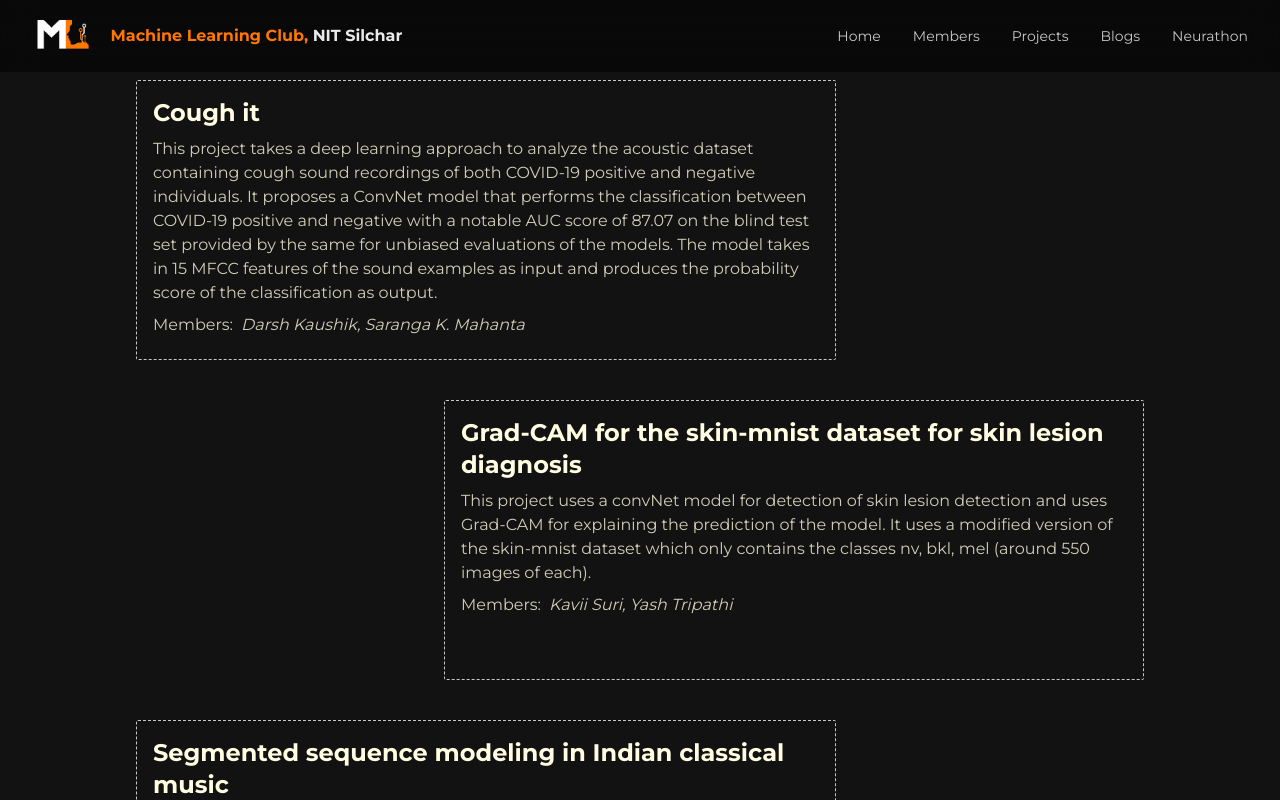
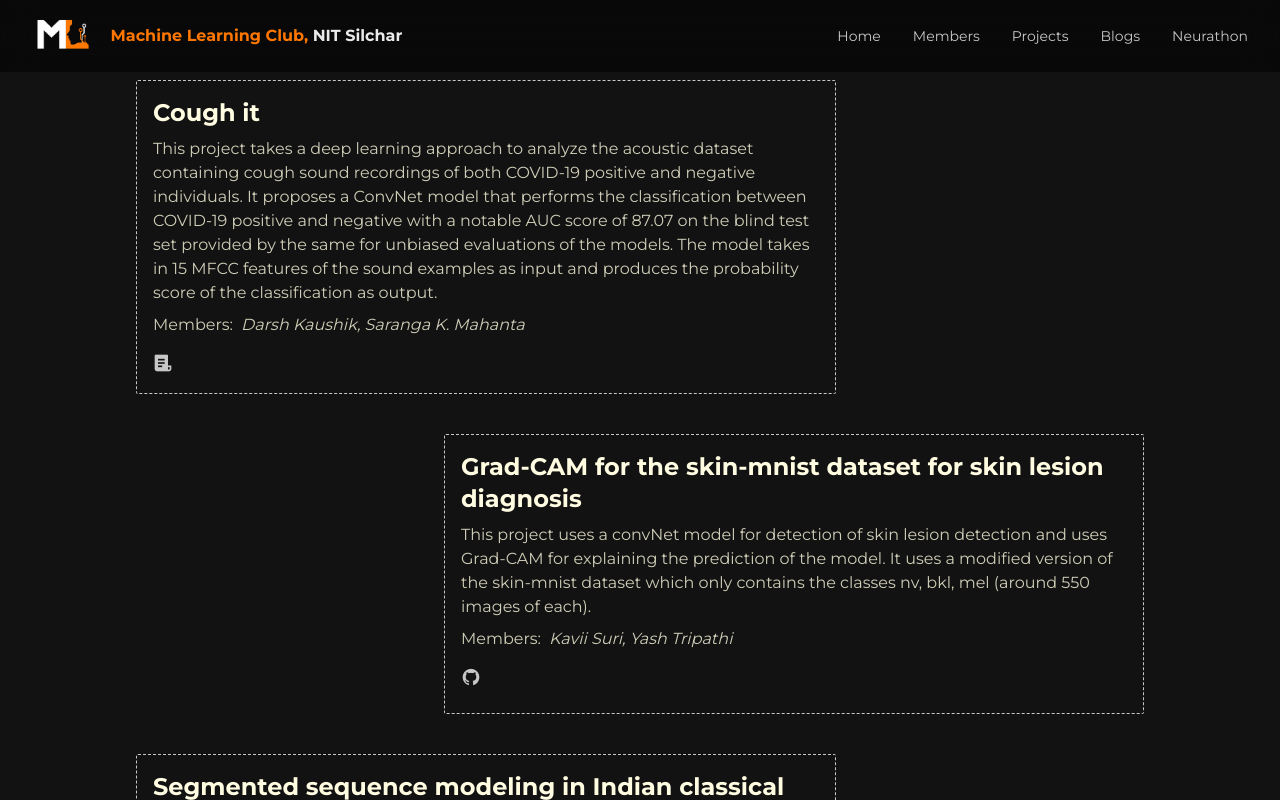
Before and after one commit to aryanh0911/ML_Website, a SvelteKit app: page /projects in a window 1280 px wide. Shown: the top 800 px of the page. Built offline with nearby package versions, Linux system fonts and the light colour scheme.

Commit message:
ADD: project links

```diff
--- a/src/routes/neurathon/Button2.svelte
+++ b/src/routes/neurathon/Button2.svelte
@@ -1,5 +1,5 @@
 <script lang="ts">
-    // Props
+    // Props ---
     export let ButtonText: string;
     export let redirect: string;
 
@@ -8,13 +8,11 @@
 			setTimeout(() => {
 				window.open(redirect, '_blank');
 			}, 500);
-			console.log(ButtonText)
 		}
 		else {
 			setTimeout(() => {
 				window.location.href = redirect;
 			}, 500);
-			console.log(ButtonText)
 		}
     }
 </script>
--- a/src/routes/projects/+page.svelte
+++ b/src/routes/projects/+page.svelte
@@ -12,6 +12,8 @@
 					ProjectName={data.projectName}
 					ProjectDesc={data.longDesc}
 					Members={data.members}
+					GithubLink={data.github}
+					PaperLink={data.paper}
 				/>
 			{/each}
 		</div>
--- a/src/routes/projects/Card.svelte
+++ b/src/routes/projects/Card.svelte
@@ -1,18 +1,62 @@
-<script>
-	export let ProjectName, ProjectDesc, Members, ID;
+<script lang="ts">
+	export let ProjectName: string,
+		ProjectDesc: string,
+		Members: string[],
+		ID: number,
+		GithubLink: string,
+		PaperLink: string;
+
+	function openPaper() {
+		setTimeout(() => {
+			window.open(PaperLink, '_blank');
+		}, 300);
+	}
+
+	function openGithub() {
+		setTimeout(() => {
+			window.open(GithubLink, '_blank');
+		}, 300);
+	}
 </script>
 
-<div class={`card max-w-[700px] aspect-[4/1.6] rounded-sm p-4 mb-10 border border-dashed mx-auto ${ID % 2 === 0 ? 'lg:ml-auto lg:mr-0' : 'lg:mr-auto lg:ml-0'}`}>
+<div
+	class={`card max-w-[700px] aspect-[4/1.6] rounded-sm p-4 mb-10 border border-dashed mx-auto ${
+		ID % 2 === 0 ? 'lg:ml-auto lg:mr-0' : 'lg:mr-auto lg:ml-0'
+	}`}
+>
 	<p class="pb-2 text-2xl font-bold text-[#FFFCE1]">{ProjectName}</p>
 
 	<p class="pb-2 text-[#FFFCE1]/80">
 		{ProjectDesc}
 	</p>
 
-	<div class="grid grid-cols-[auto_auto] max-w-fit">
+	<div class="grid grid-cols-[auto_auto] max-w-fit pb-3">
 		<p class="text-[#FFFCE1]/80">Members:</p>
 		<div class="pl-2">
 			<p class="text-[#FFFCE1]/80 inline italic">{Members.join(', ')}</p>
 		</div>
 	</div>
+
+	{#if GithubLink && PaperLink}
+		<div class="flex gap-3">
+			<div class="hover:cursor-pointer hover:text-white duration-300">
+				<i class="ri-github-fill text-xl" on:click={openGithub} />
+			</div>
+			<div class="hover:cursor-pointer hover:text-white duration-300">
+				<i class="ri-file-list-3-fill text-xl" on:click={openPaper} />
+			</div>
+		</div>
+		{:else if GithubLink}
+			<div class="flex gap-3">
+				<div on:click={openGithub} class="hover:cursor-pointer hover:text-white duration-300">
+					<i class="ri-github-fill text-xl" on:click={openGithub} />
+				</div>
+			</div>
+		{:else if PaperLink}
+			<div class="flex gap-3">
+				<div on:click={openPaper} class="hover:cursor-pointer hover:text-white duration-300">
+					<i class="ri-file-list-3-fill text-xl" on:click={openPaper} />
+				</div>
+			</div>
+	{/if}
 </div>
```
Also changed, not shown: src/app.html (+6 -1 lines), src/lib/data/projectsData.js.
